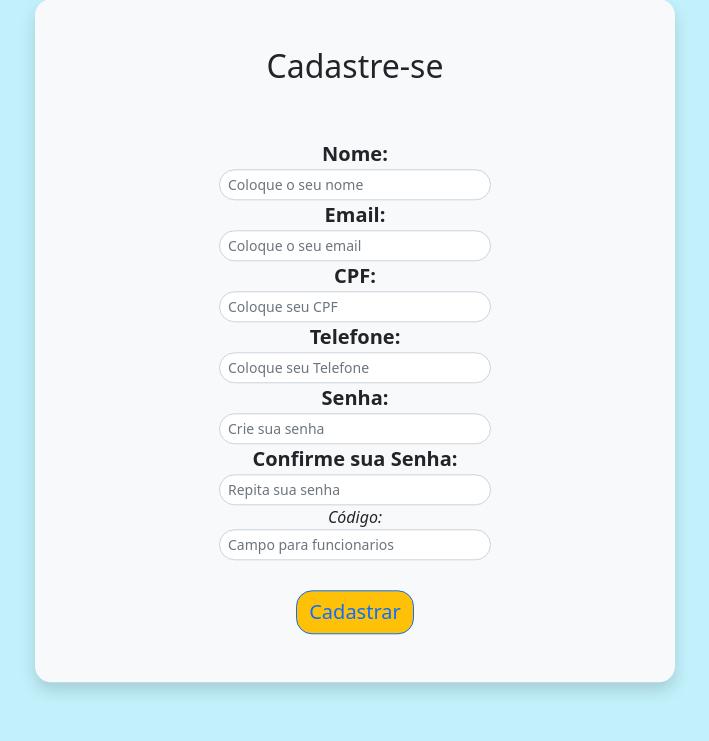
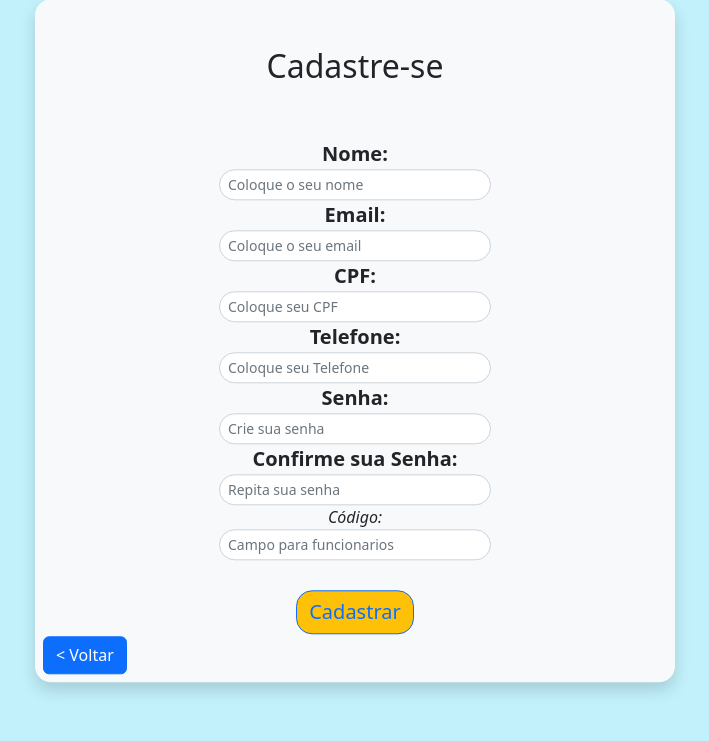
Before and after one commit to DougVikt/SITE_GERENT_BIBLIOTECA, a PHP site: page /cadastrar.php in a window 1280 px wide. Shown: the part 59-800 px from the top of the page, without its empty margins (285-994 px from the left). Run offline with PHP 8.4, Linux system fonts and the light colour scheme.

Commit message:
Add files via upload

```diff
--- a/cadastrar.php
+++ b/cadastrar.php
@@ -163,7 +163,9 @@ if (isset($_POST['submit'])){
           <br>
           <button type="submit" name="submit" class="btn btn-warning btn-outline-primary fs-5 rounded-4">Cadastrar</button>
         </form>
-
+          <div class="position-absolute bottom-0 start-0 mb-2 mx-2" >
+            <a href="index.php" class="btn btn-primary">< Voltar</a>
+          </div>
         </div>
     </div>
 
```
